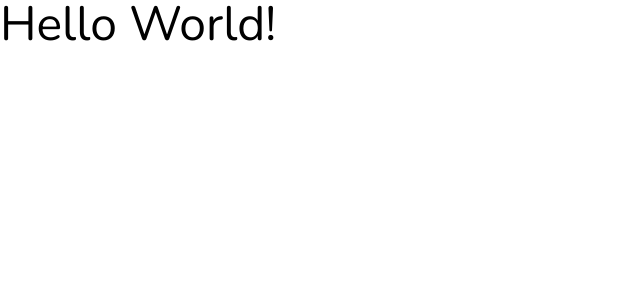
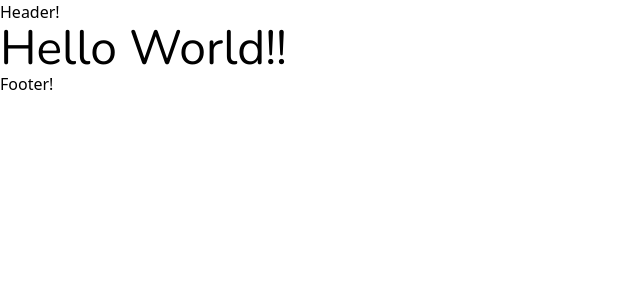
Before and after one commit to samwrobinson/flowrise-tutorial, a Next.js app: page / in a window 1280 px wide. Shown: the top 300 px of the page, without its empty margins (0-640 px from the left). Built offline with nearby package versions, Linux system fonts and the light colour scheme.

Commit message:
Add fallback metadata to layout

```diff
--- a/src/app/layout.tsx
+++ b/src/app/layout.tsx
@@ -2,6 +2,7 @@ import type { Metadata } from "next";
 import { Nunito, Nunito_Sans } from "next/font/google";
 import "./globals.css";
 import clsx from "clsx";
+import { createClient } from "@/prismicio";
 
 const nunito = Nunito({
   subsets: ['latin'],
@@ -15,10 +16,21 @@ const nunitoSans = Nunito_Sans({
   variable: '--font-nunito-sans',
 })
 
-export const metadata: Metadata = {
-  title: "Create Next App",
-  description: "Generated by create next app",
-};
+export async function generateMetadata(
+): Promise<Metadata> {
+
+  const client = createClient();
+
+  const page = await client.getSingle("settings");
+
+  return {
+    title: page.data.site_title || "Flowrise Fallback",
+    description: page.data.meta_description || "Flowrise is the ...",
+    openGraph: {
+      images: [page.data.og_image.url || ""],
+    },
+  }
+}
 
 export default function RootLayout({
   children,
@@ -27,7 +39,11 @@ export default function RootLayout({
 }>) {
   return (
     <html lang="en">
-      <body className={clsx(nunito.variable, nunitoSans.variable)}>{children}</body>
+      <body className={clsx(nunito.variable, nunitoSans.variable)}>
+        <header>Header!</header>
+        {children}
+        <footer>Footer!</footer>
+        </body>
     </html>
   );
 }
--- a/src/app/page.tsx
+++ b/src/app/page.tsx
@@ -3,7 +3,7 @@ import Image from "next/image";
 export default function Home() {
   return (
     <main className="">
-     <h1 className="font-display text-5xl">Hello World!</h1>
+     <h1 className="font-display text-5xl">Hello World!!</h1>
     </main>
   );
 }
```
